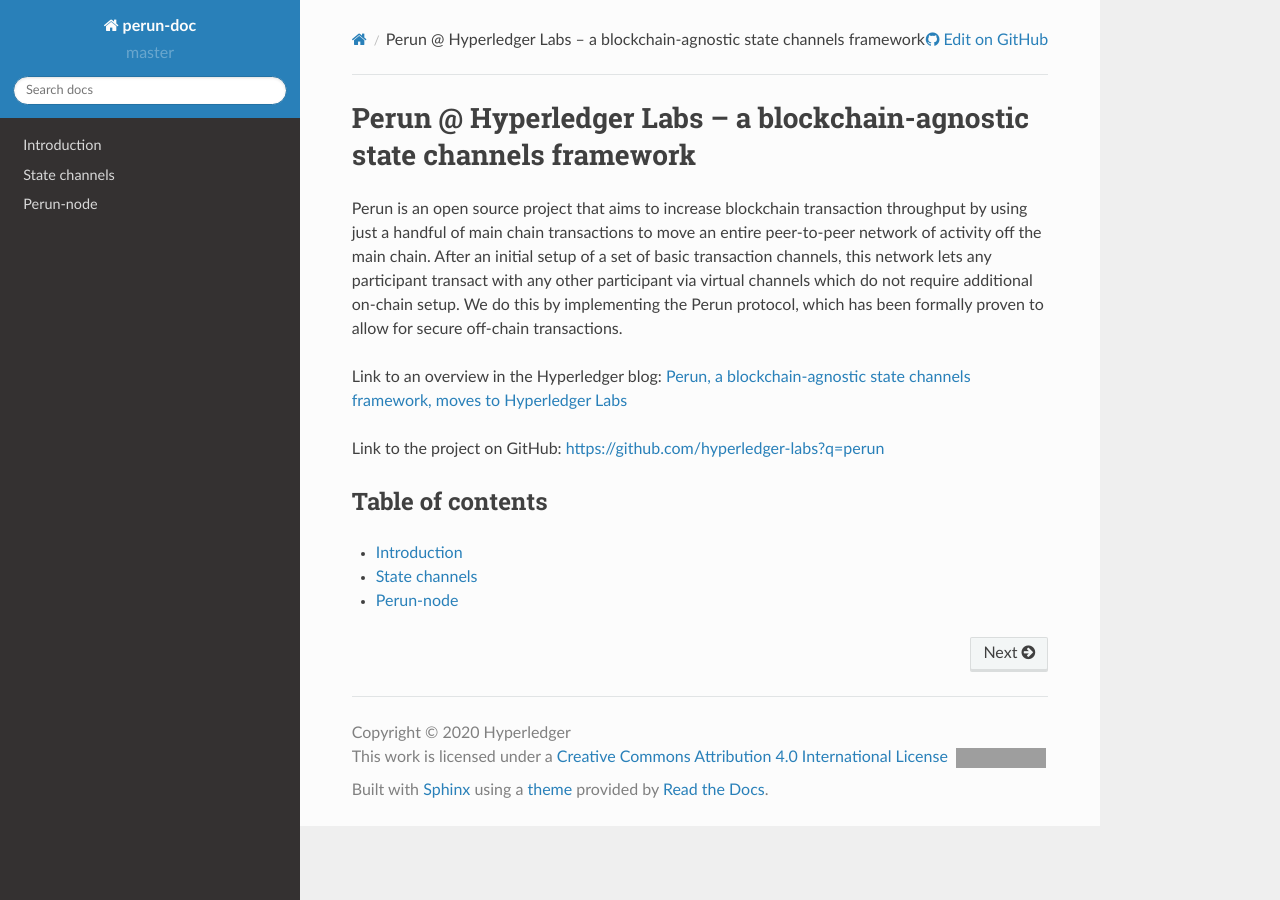
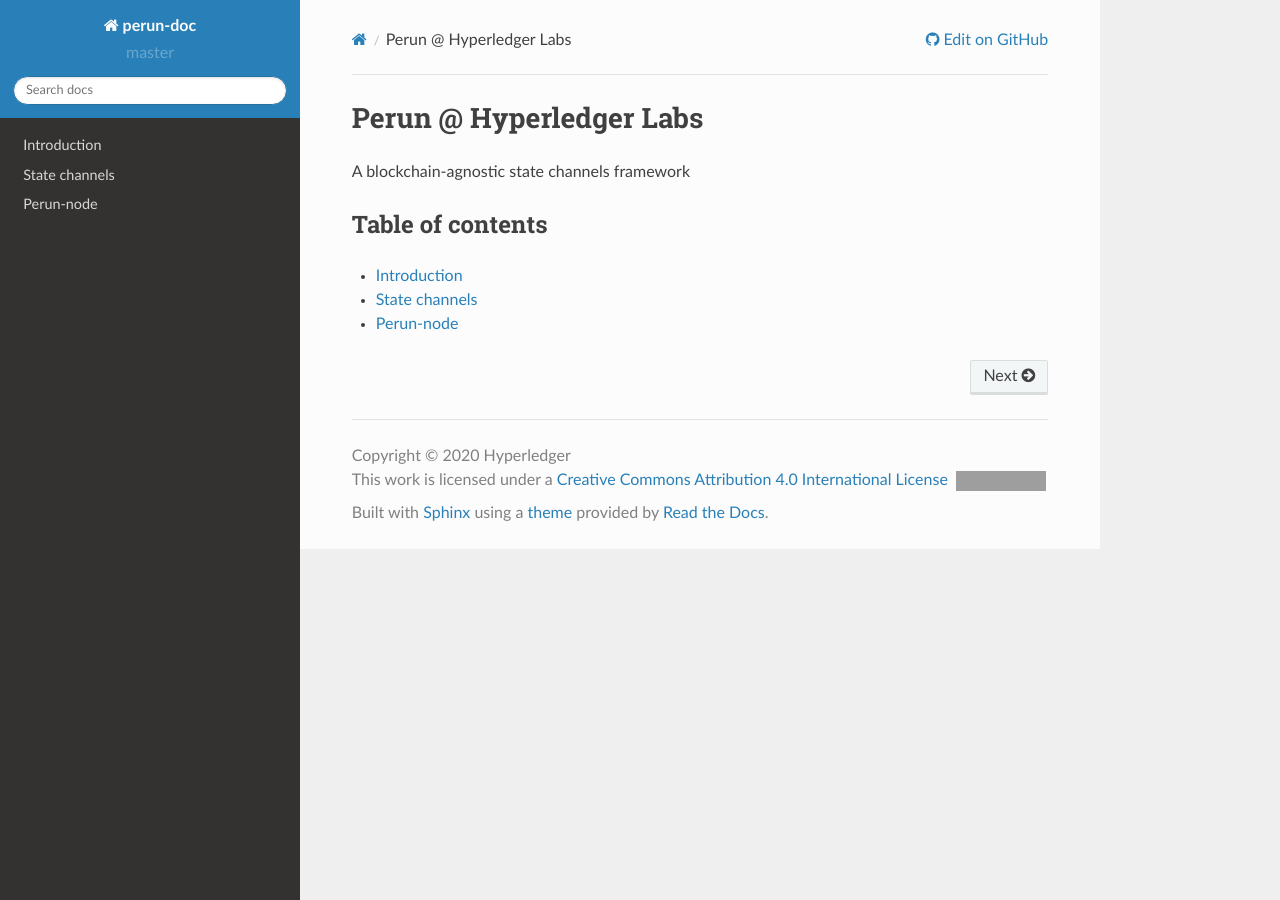
Before and after one commit to hyperledger-labs/perun-doc, a Sphinx documentation site: the page built from source/index.rst, in a window 1280 px wide. Built offline with Sphinx 7.4.7 and the Read the Docs theme 2.0.0, drawn with Linux system fonts in a browser that asks for light colours; grey boxes are pictures that could not be loaded.

Commit message:
Cleanup the index page
Signed-off-by: Manoranjith <ponraj.manoranjitha@in.bosch.com>

```diff
--- a/source/index.rst
+++ b/source/index.rst
@@ -1,30 +1,10 @@
 .. SPDX-FileCopyrightText: 2020 Hyperledger
    SPDX-License-Identifier: CC-BY-4.0
 
-   perun-doc documentation master file, created by
-   sphinx-quickstart on Thu May 17 17:20:50 2018.
-   You can adapt this file completely to your liking, but it should at least
-   contain the root `toctree` directive.
+Perun \@  Hyperledger Labs
+==========================
 
-
-Perun \@  Hyperledger Labs -- a blockchain-agnostic state channels framework
-============================================================================
-
-Perun is an open source project that aims to increase blockchain
-transaction throughput by using just a handful of main chain
-transactions to move an entire peer-to-peer network of activity off the
-main chain. After an initial setup of a set of basic transaction
-channels, this network lets any participant transact with any other
-participant via virtual channels which do not require additional
-on-chain setup. We do this by implementing the Perun protocol, which has
-been formally proven to allow for secure off-chain transactions.
-
-Link to an overview in the Hyperledger blog: `Perun, a
-blockchain-agnostic state channels framework, moves to Hyperledger Labs
-<https://www.hyperledger.org/blog/2020/11/18/perun-a-blockchain-agnostic-state-channels-framework-moves-to-hyperledger-labs>`_
-
-Link to the project on GitHub: https://github.com/hyperledger-labs?q=perun
-
+A blockchain-agnostic state channels framework
 
 Table of contents
 -----------------
```
